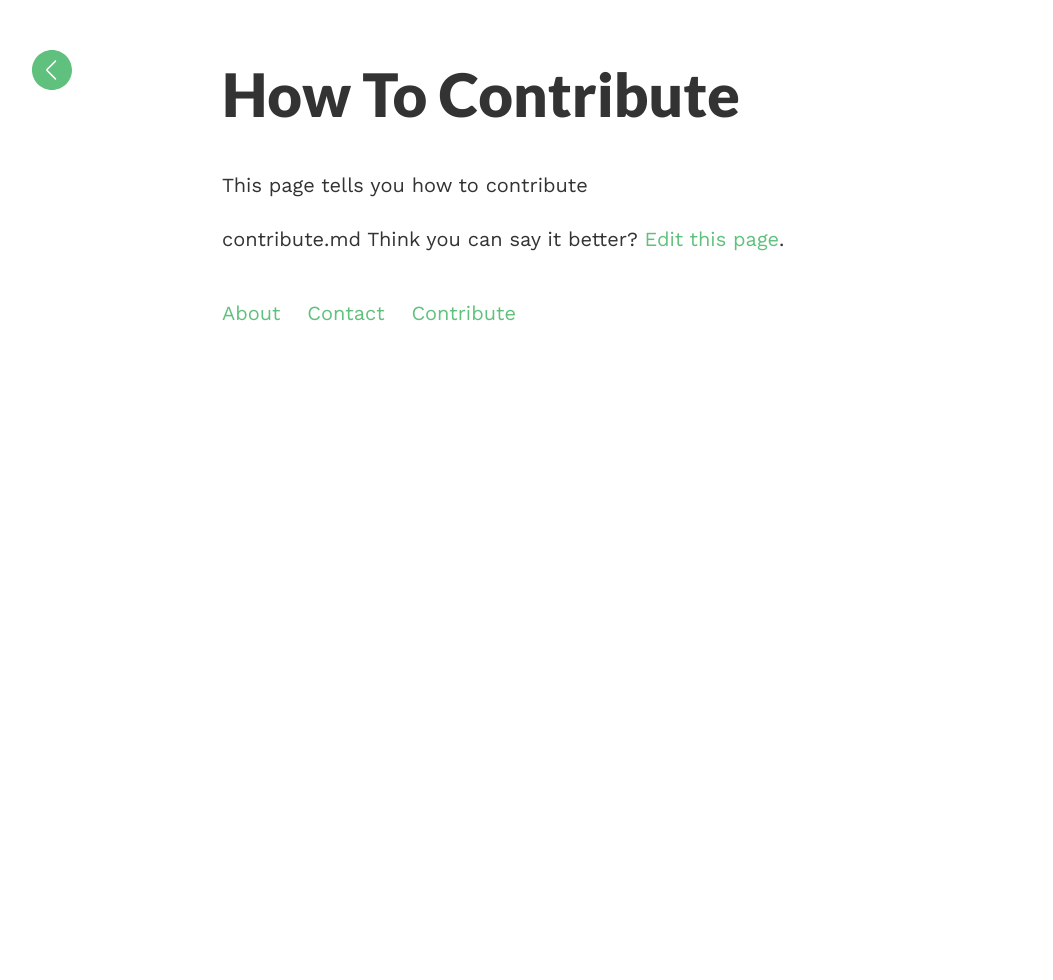
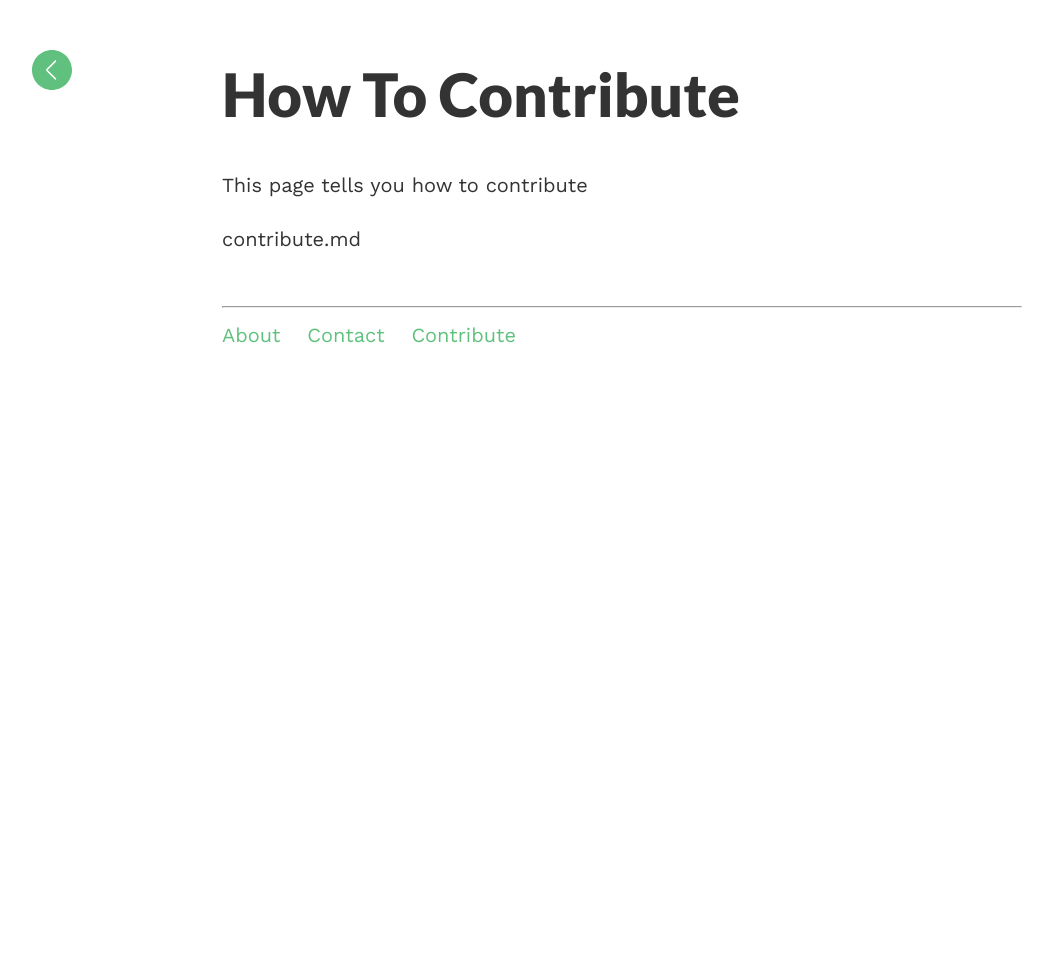
Before and after one commit to thelibertinesociety/thelibertinesociety.github.io, a Jekyll site: the page built from contribute.md, in a window 1280 px wide. Shown: the whole page, without its empty margins (18-1071 px from the left). Built offline with Jekyll 4.4.1, drawn with Linux system fonts in a browser that asks for light colours.

Commit message:
use a variable to set whether others can edit the page

```diff
--- a/_layouts/default.html
+++ b/_layouts/default.html
@@ -20,6 +20,14 @@ layout: compress
   {{ content }}
 
 <footer>
+    <hr>
+    {% if page.allow_others_to_edit %}
+    Think you can say it better?
+    <a
+        href="https://github.com/thelibertinesociety/thelibertinesociety.github.io/edit/master/{{ page.path }}"
+        target="blank"
+        >Edit this page</a>
+    {% endif %}
 
     <div class="links">
         <a href="{{site.baseurl}}/about/">About</a>
--- a/_layouts/post.html
+++ b/_layouts/post.html
@@ -13,8 +13,3 @@ layout: default
 {% endif %}
 
 {{ page.path }}
-Think you can say it better?
-<a
-    href="https://github.com/thelibertinesociety/thelibertinesociety.github.io/edit/master/{{ page.path }}"
-    target="blank"
-    >Edit this page</a>.
```
Also changed, not shown: about.md (+1 -0 lines).
